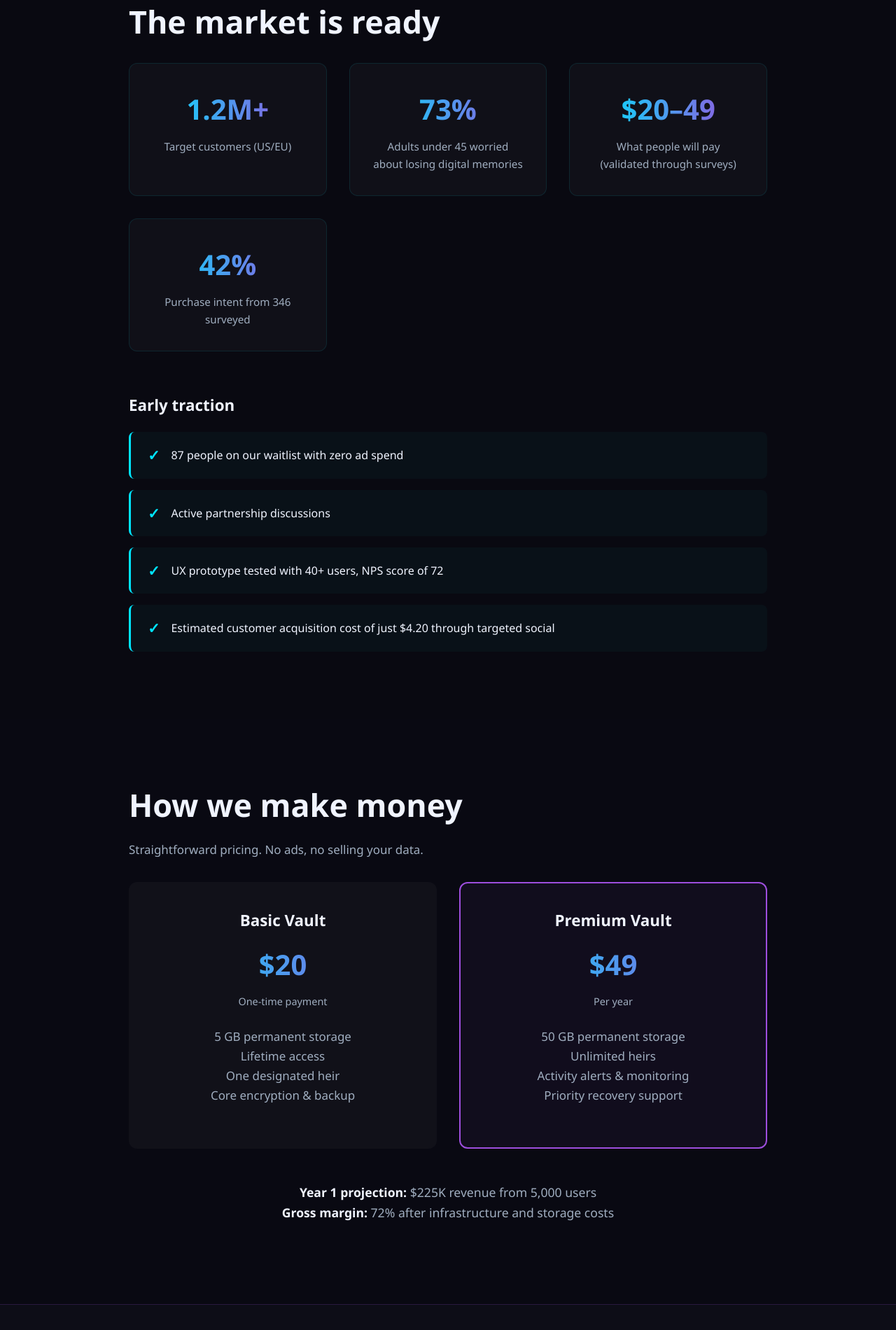
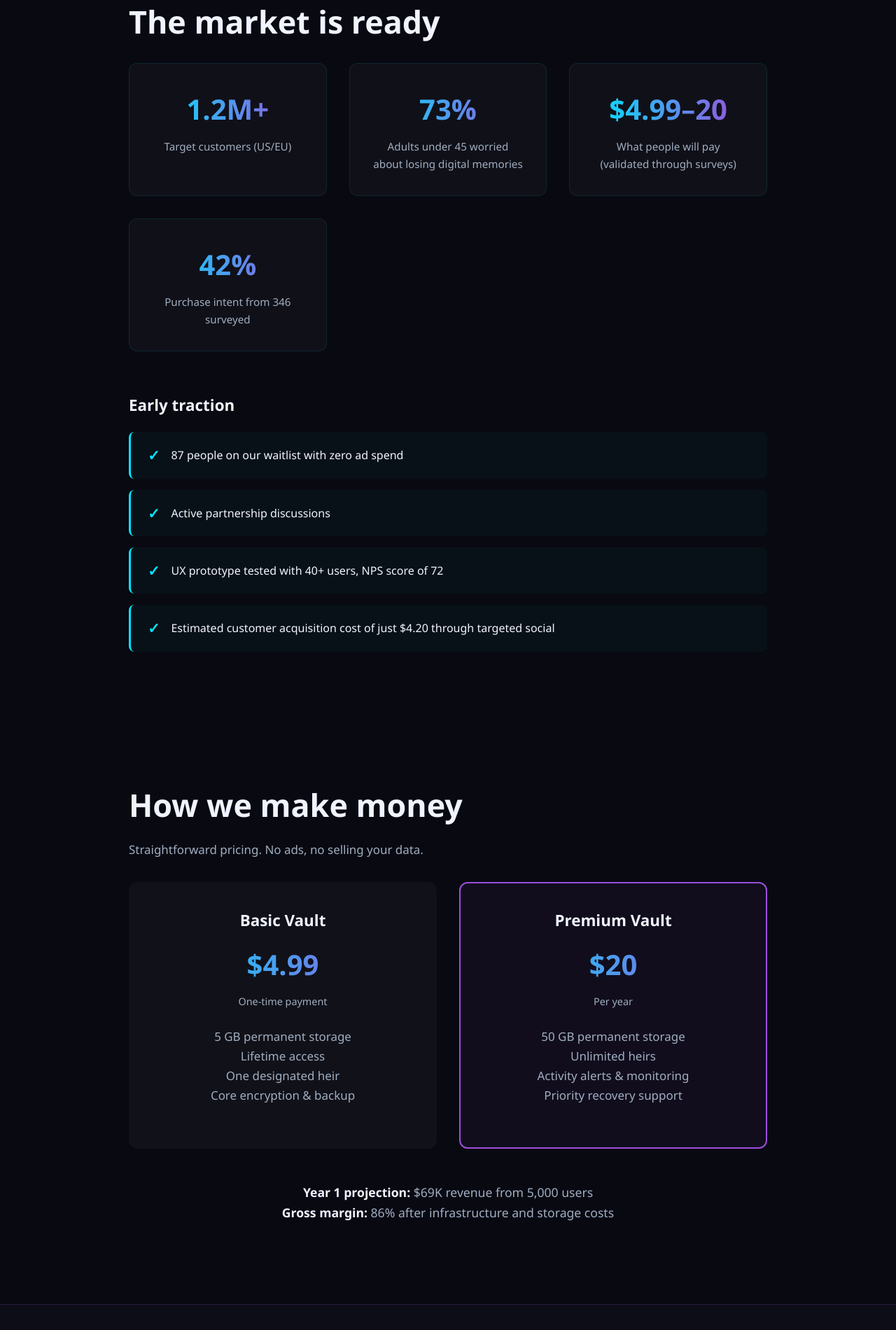
Before and after one commit to sfgSRGRYFf4/dgvbn-sdfs-nj, a plain HTML site: page index.html in a window 1280 px wide. Shown: the part 3860-5760 px from the top of the page at 70% size. Drawn offline with Linux system fonts and the light colour scheme.

Commit message:
Actualicé contenido

```diff
--- a/index.html
+++ b/index.html
@@ -676,7 +676,7 @@
           <div class="stat-label">Adults under 45 worried about losing digital memories</div>
         </div>
         <div class="stat-card">
-          <div class="stat-number">$20–49</div>
+          <div class="stat-number">$4.99–20</div>
           <div class="stat-label">What people will pay (validated through surveys)</div>
         </div>
         <div class="stat-card">
@@ -703,20 +703,20 @@
       <div class="pricing-grid">
         <div class="pricing-card">
           <h3>Basic Vault</h3>
-          <div class="price">$20</div>
+          <div class="price">$4.99</div>
           <div class="period">One-time payment</div>
           <p>5 GB permanent storage<br>Lifetime access<br>One designated heir<br>Core encryption & backup</p>
         </div>
         <div class="pricing-card featured">
           <h3>Premium Vault</h3>
-          <div class="price">$49</div>
+          <div class="price">$20</div>
           <div class="period">Per year</div>
           <p>50 GB permanent storage<br>Unlimited heirs<br>Activity alerts & monitoring<br>Priority recovery support</p>
         </div>
       </div>
       <p style="margin-top: 3rem; text-align: center; font-size: 1.1rem;">
-        <strong style="color: var(--text);">Year 1 projection:</strong> $225K revenue from 5,000 users<br>
-        <strong style="color: var(--text);">Gross margin:</strong> 72% after infrastructure and storage costs
+        <strong style="color: var(--text);">Year 1 projection:</strong> $69K revenue from 5,000 users<br>
+        <strong style="color: var(--text);">Gross margin:</strong> 86% after infrastructure and storage costs
       </p>
     </div>
   </section>
@@ -748,7 +748,7 @@
   <section id="investment" style="background: rgba(9, 9, 18, 0.6);">
     <div class="container" style="max-width: 800px;">
       <h2 style="text-align: center;">Investment opportunity</h2>
-      <p style="text-align: center;">Our goal is to raise as much as possible through  <strong style="color: var(--text);">Pumpfun</strong> and use the commissions to reinvest in the project and secure our first clients. And anyone who owns more than 1.5% of our currency will receive a bonus. </p>
+      <p style="text-align: center;">Our goal is to raise as much as possible through  <strong style="color: var(--text);">Pumpfun</strong> and use the commissions to reinvest in the project and secure our first clients. And anyone who owns more than 0.75% of our currency will receive a bonus. </p>
 
       <h3 style="margin-top: 3rem;">Use of funds</h3>
       <ul style="list-style: none; margin: 1.5rem 0;">
```
